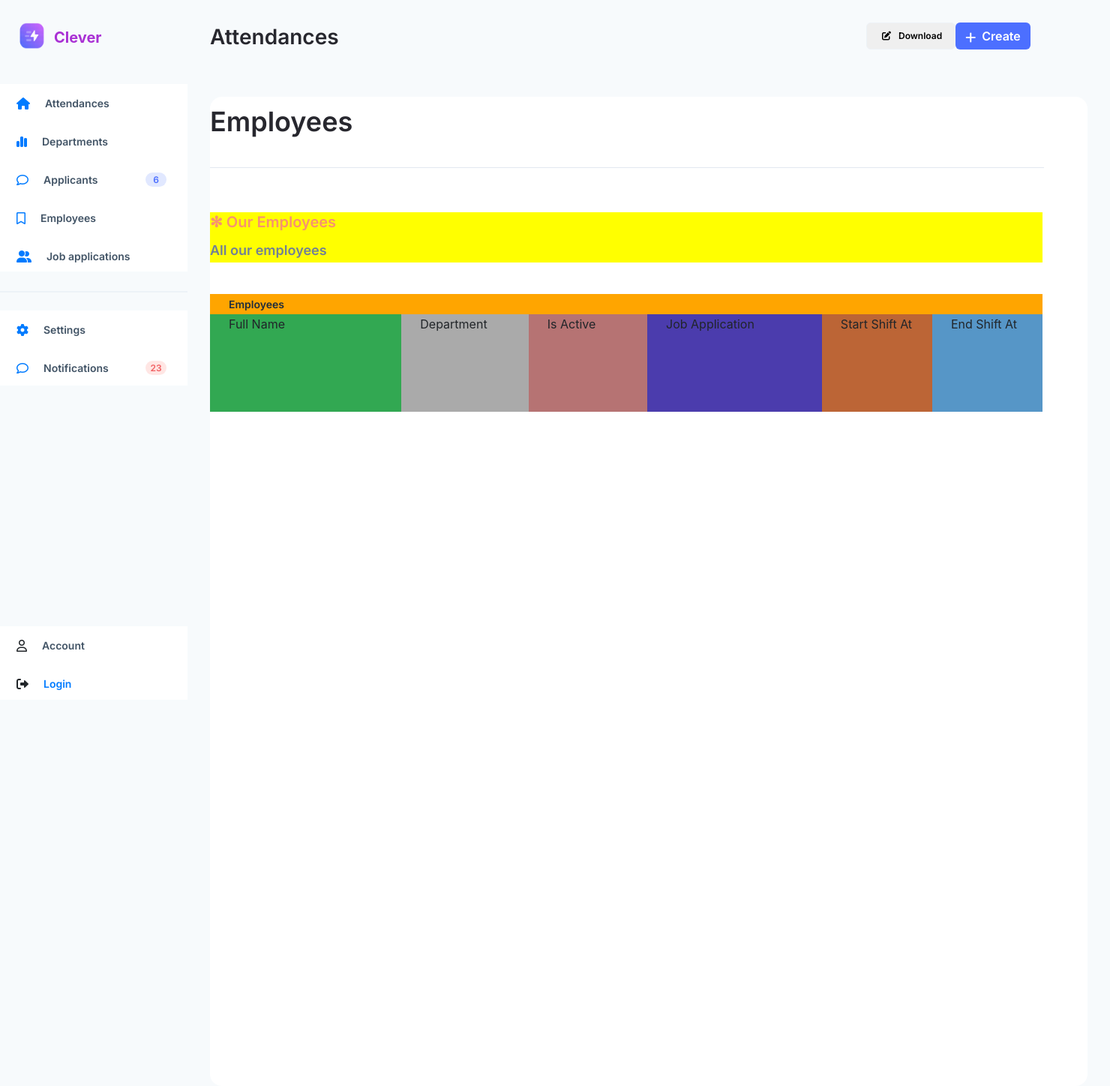
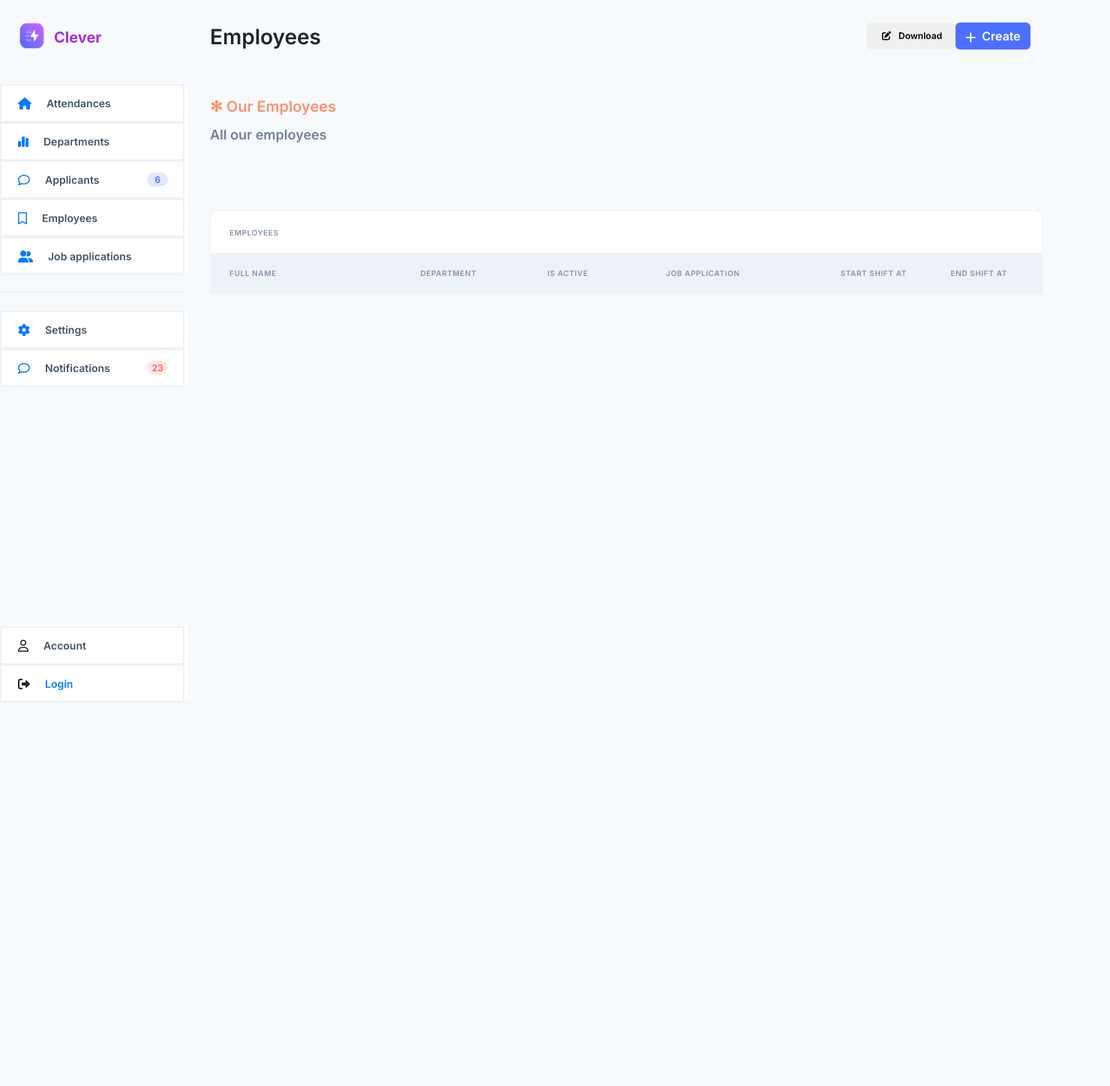
Before and after one commit to Anwartamimi/Employee-Project, a Django app: template employee_app/templates/employee_app/employee_list.html in a window 1480 px wide. Shown: the whole page at 75% size. After the commit the page ends 920 px from the top, so only its background shows below. Run offline with Django 4.2, Linux system fonts and the light colour scheme; the template is opened without the code that fills it, so the values that code supplies are empty; some libraries are stand-ins or nearby versions.

Commit message:
I designed all pages

```diff
--- a/employee_app/models.py
+++ b/employee_app/models.py
@@ -33,6 +33,8 @@ class Employee(models.Model):
 
 
 
+
+
 class Employee_Applicant(models.Model):
     pass
 
--- a/employee_app/static/employee_app/main.css
+++ b/employee_app/static/employee_app/main.css
@@ -138,9 +138,19 @@ display: flex;
   flex-direction: row;
   align-items: center;
   padding: 0px;
-
   width: 246px;
   height: 51px;
+  border: 2px solid #EDF2F7;
+}
+
+.nav-item:hover{
+  background-color: #EDF2F7;
+
+}
+
+.nav-item:active{
+  background-color: #4C6FFF;
+
 }
 
 .nav-item .content{
@@ -292,82 +303,81 @@ display: flex;
   padding: 0px;
   gap: 10px;
   width: 1170px;
-  height: 1319px;
-  background: #FFFFFF;
+  height: 1300px;
+  background: #F7FAFC;
   border-radius: 16px;
 }
 
-
 table {
   width: 1110px;
-  margin-top: 251px;
+  margin-top: 151px;
+  border: 1px solid #EDF2F7;
+}
+
+.card-table{
+  background-color: white;
+  width: 1110px;
+  max-height: 692px;
+  border-radius: 16px;
 
 }
 
-
-td:first-child {
-  background-color: #32a852;
+thead tr:nth-child(3) {
+  background-color: #EDF2F9;
 }
 
-td:nth-child(2) {
-  background-color: #aaaaaa;
-}
-td:nth-child(3) {
-  background-color: #b67373;
-}
-td:nth-child(4) {
-  background-color: #4b3cad;
-}
-td:nth-child(5) {
-  background-color: #bc6536;
-}
-td:last-child {
-  background-color: #5696c7;
-}
-
-thead td:first-child {
-  background-color: orange;
-
-}
-
-thead td:first-child span{
-width: 47px;
-height: 24px;
-margin-left: 24px;
-margin-top:18px;
+thead td span{
+height: 52px;
 font-family: 'Inter';
 font-style: normal;
 font-weight: 600;
-font-size: 14px;
-line-height: 24px;
-color: #1F2D3D;
-
-}
-thead td:nth-child(2) {
-  background-color: orange;
-}
-thead td:nth-child(3) {
-  background-color: orange;
-}
-thead td:nth-child(4) {
-  background-color: orange;
-}
-thead td:nth-child(5) {
-  background-color: orange;
-}
-thead td:last-child {
-  background-color: orange;
+font-size: 10px;
+line-height: 16px;
+display: flex;
+align-items: center;
+letter-spacing: 0.06em;
+text-transform: uppercase;
+color: #8492A6;
+margin-left:24px;
 }
 
 tbody td span{
   margin-left: 24px;
+
+}
+
+tbody td{
+  box-shadow: inset 0px -1px 0px #EDF2F7;
+  height: 52px;
+
+}
+
+tbody td span{
+  font-family: 'Inter';
+  font-style: normal;
+  font-weight: 400;
+  font-size: 14px;
+  line-height: 20px;
+  color: #425466;
+  height: 52px;
+
+}
+
+tbody td:first-child span{
+
+  font-family: 'Inter';
+  font-style: bold;
+  font-weight: 600;
+  font-size: 12px;
+  line-height: 20px;
+  color: #27272E;
+
 }
 
 .content-heading{
   position: absolute;
   width: 859px;
   height: 41.62px;
-
 }
 
 .content-heading span{
@@ -391,8 +401,6 @@ tbody td span{
   flex: none;
   align-self: stretch;
   flex-grow: 0;
-  margin-top: 154px;
-  background-color: yellow;
 }
 
 .heading-section .title{
--- a/employee_app/templates/base.html
+++ b/employee_app/templates/base.html
@@ -16,9 +16,7 @@
     <link href="https://fonts.googleapis.com/css2?family=Inter:wght@600&display=swap" rel="stylesheet">
 
     <link rel="stylesheet" href="{% static 'employee_app/main.css' %}">
-    {% block title %}
-        <title></title>
-    {% endblock title %}
+
 
 </head>
   <body>
@@ -175,7 +173,10 @@
         <div class="heading-page">
           <div class="containerx">
             <div class="elements d-flex">
-              <div class="page-title mr-auto"><a href="{% url 'attendances'%}">Attendances</a></div>
+              <div class="page-title mr-auto">
+                {% block title %}
+                {% endblock title%}
+              </div>
               <div class="buttons d-flex">
                 <button class="x-button">
                   <i class="fa-solid fa-pen-to-square"></i>
--- a/employee_app/templates/employee_app/employee_list.html
+++ b/employee_app/templates/employee_app/employee_list.html
@@ -1,18 +1,15 @@
 {% extends 'base.html' %}
+
+{% block title %}
+Employees
+{% endblock title %}
 
 {% block content %}
 <div class="center">
 
 
 	<div class="tables">
-		<div class="heading-pagex">
-			<div class="content-heading">
-				<span>Employees</span>
-			</div>
-			<div class="horizontal">
 
-			</div>
-		</div>
 		<div class="heading-section position-absolute">
 			<div class="title">
 				✻ Our Employees
@@ -24,7 +21,7 @@
 		</div>
 
 
-		<table >
+		<table class="card-table">
 			<colgroup>
 			  <col span="1" style="width: 250px;">
 			  <col span="1" style="width: 166px;">
@@ -43,73 +40,34 @@
 						<td></td>
 						<td></td>
 					</tr>
+					<tr>
+						<td><span>Full Name</span></td>
+						<td><span>Department</span></td>
+						<td><span>Is Active</span></td>
+						<td><span>Job Application</span></td>
+						<td><span>Start Shift At</span></td>
+						<td><span>End Shift At</span></td>
+					  </tr>
 				</th>
 			</thead>
+
 			<tbody>
+			 {% for employee in employees %}
 			  <tr>
-				<td><span>Full Name</span></td>
-				<td><span>Department</span></td>
-				<td><span>Is Active</span></td>
-				<td><span>Job Application</span></td>
-				<td><span>Start Shift At</span></td>
-				<td><span>End Shift At</span></td>
-			  </tr>
-			  <tr>
-				<td><span>{{ user.username }}</span></td>
-				<td><span></span></td>
-				<td><span></span></td>
-				<td><span></span></td>
-				<td><span></span></td>
-				<td><span></span></td>
-			  </tr>
-			  <tr>
-				<td><span></span></td>
-				<td><span></span></td>
-				<td><span></span></td>
-				<td><span></span></td>
-				<td><span></span></td>
-				<td><span></span></td>
-			  </tr>
-			  <tr>
-				<td><span></span></td>
-				<td><span></span></td>
-				<td><span></span></td>
-				<td><span></span></td>
-				<td><span></span></td>
-				<td><span></span></td>
-			  </tr>
-			  <tr>
-				<td><span></span></td>
-				<td><span></span></td>
-				<td><span></span></td>
-				<td><span></span></td>
-				<td><span></span></td>
-				<td><span></span></td>
+				<td><span>{{ employee.full_name}}</span></td>
+				<td><span>{{ employee.department}}</span></td>
+				<td><span>{{ employee.is_active}}</span></td>
+				<td><span>{{ employee.job_application}}</span></td>
+				<td><span>{{ employee.shift_start_at}}</span></td>
+				<td><span>{{ employee.shift_ends_at}}</span></td>
 			  </tr>
 
+			  {% endfor %}
 			</tbody>
+
 		  </table>
 
 	</div>
 
-
-
-	<!--<h2>Employees List</h2>
-	{% if employees %}
-	<ul class="employees">
-		{% for employee in employees %}
-			<li>Full Name: {{ employee.full_name }}</li>
-            <li>Birth of date: {{ employee.birth_date }}</li>
-            <li>Joining Date: {{ employee.joining_date }}</li>
-            <li>Department: {{ employee.department }}</li>
-            <li>Status: {{ employee.is_active }}</li>
-		{% endfor %}
-	{% else %}
-		<p>There's no employees!</p>
-	{% endif %}
-	</ul>
-	-->
-
-
 </div>
 {% endblock content %}
```
Also changed, not shown: other parts of employee_app/static/employee_app/main.css (+183 -2 lines), employee_app/templates/employee_app/attendance_list.html (+14 -10 lines), employee_app/templates/employee_app/department_list.html (+33 -12 lines), employee_app/templates/employee_app/employee_applicant_list.html (+14 -10 lines), employee_app/templates/employee_app/home.html (+11 -2 lines), employee_app/templates/employee_app/job_application_list.html (+35 -19 lines), db.sqlite3.
